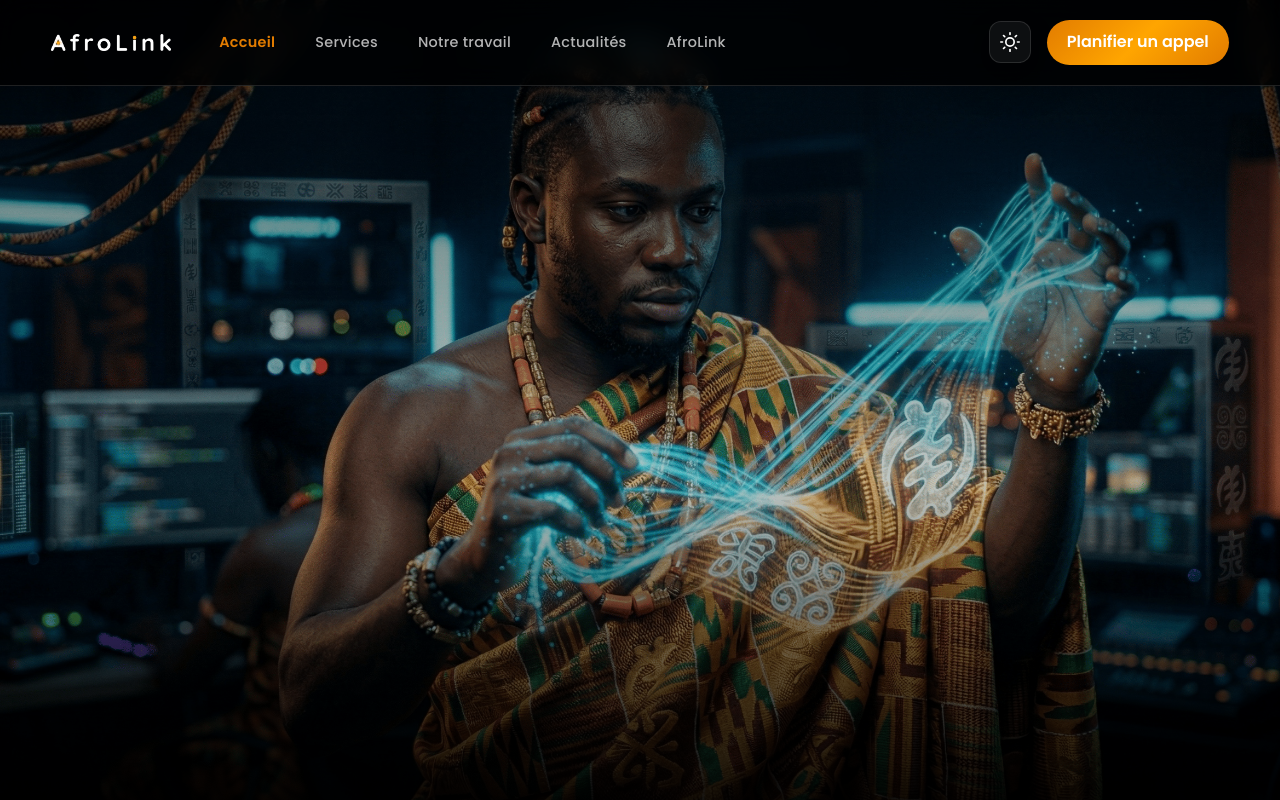
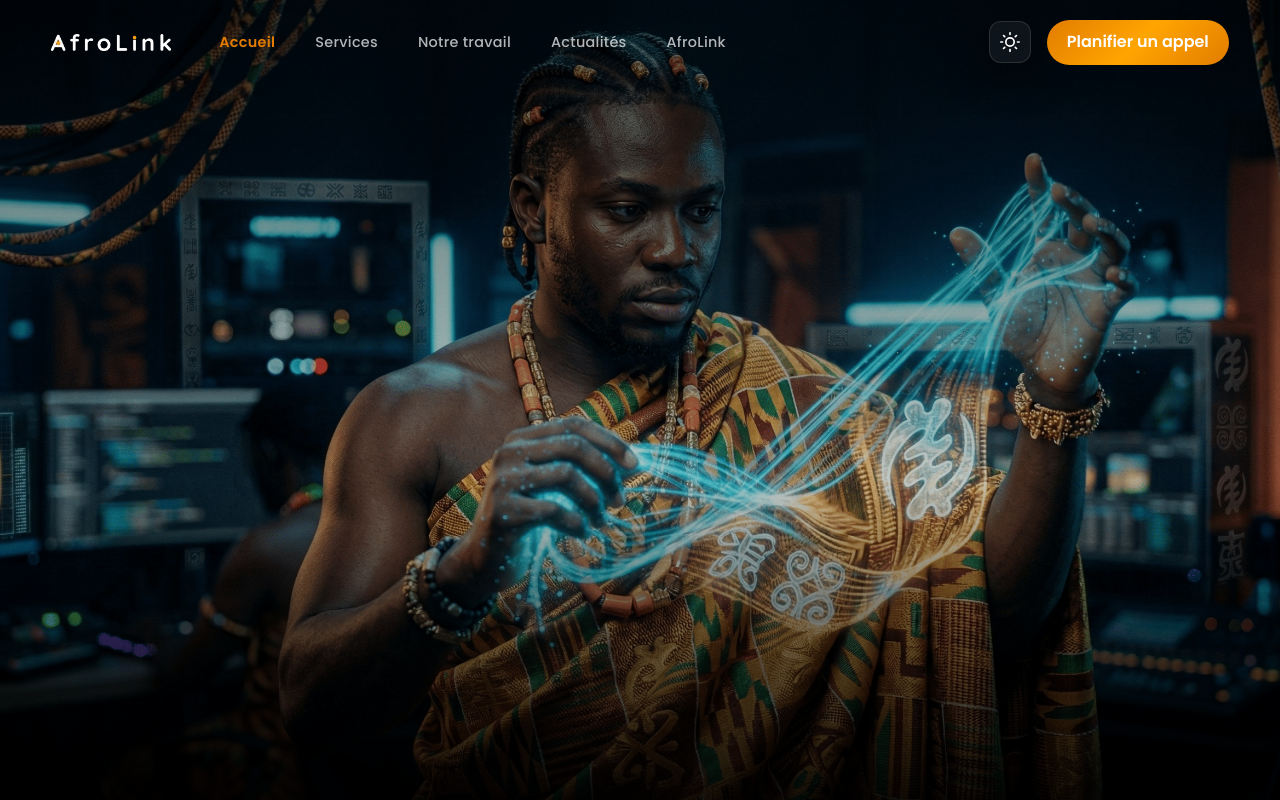
Before and after one commit to nandju/afrolink-v4, a Next.js app: page / in a window 1280 px wide. Shown: the top 800 px of the page. Built offline with nearby package versions, Linux system fonts and the light colour scheme.

Commit message:
finish comme modification

```diff
--- a/components/UI/Header/index.js
+++ b/components/UI/Header/index.js
@@ -77,9 +77,7 @@ const Header = () => {
           left: 0,
           right: 0,
           padding: '1.25rem 0',
-          background: 'rgba(var(--bg-rgb), 0.7)',
-          backdropFilter: 'blur(12px)',
-          borderBottom: '1px solid var(--border)',
+          // borderBottom: '1px solid var(--border)',
           zIndex: 100,
           transition: 'all 0.3s ease',
         }}
```
